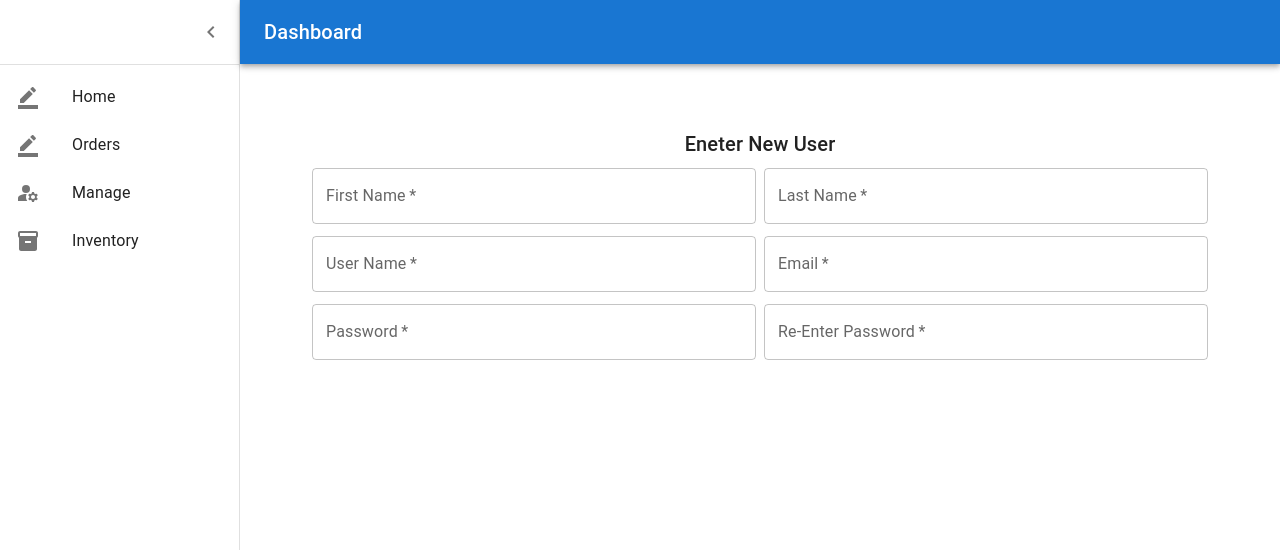
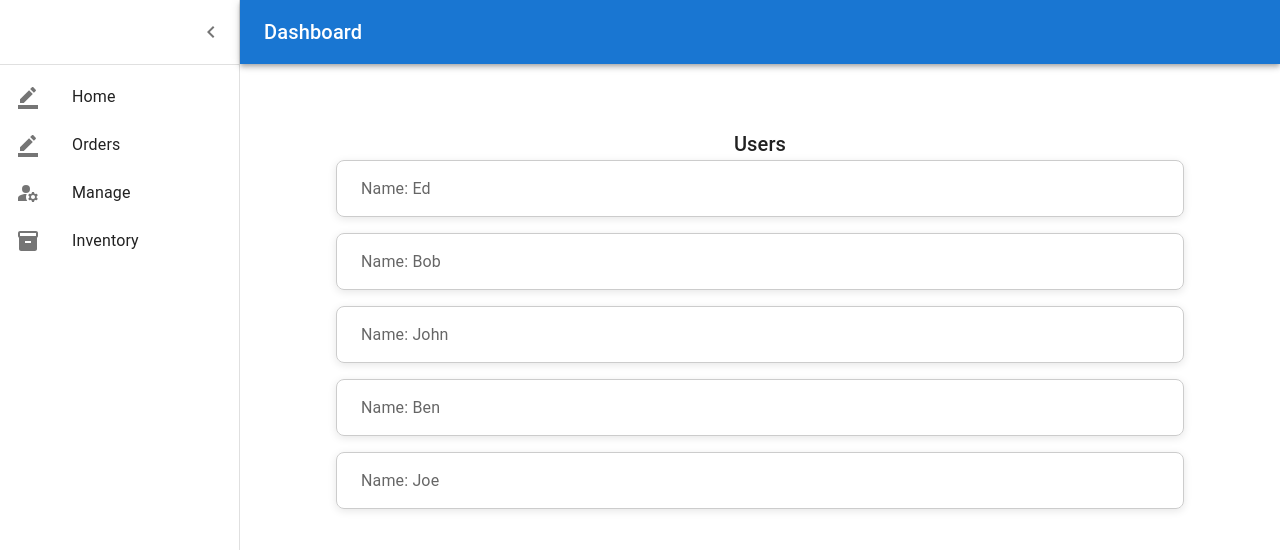
Before and after one commit to erobles214/salesorderapp, a React (Create React App) app: page /manage in a window 1280 px wide. Shown: the top 550 px of the page. Built offline with nearby package versions, Linux system fonts and the light colour scheme; sample sign-in values are in the browser's storage.

Commit message:
Manage Page
Components, pages, and dummy data

```diff
--- /dev/null
+++ b/src/Data/Users.js
@@ -0,0 +1,39 @@
+const users = [
+    {
+        id: 'ndlf93nm-b611-47ef-b7bd-1d8tn9emso2n',
+        firstName: 'Ed',
+        lastName: 'Robles',
+        userName: 'erobles214',
+        email: 'email@gmail.com',
+    },
+    {
+        id: 'oems5d6e-b611-47ef-b7bd-c2c1cb6bd5s89',
+        firstName: 'Bob',
+        lastName: 'Robles',
+        userName: 'brobles214',
+        email: 'email@gmail.com',
+    },
+    {
+        id: 'qd9e5goe-b611-47ef-b7bd-c2c1cb6bk23s',
+        firstName: 'John',
+        lastName: 'Doe',
+        userName: 'jdoe214',
+        email: 'email2@gmail.com',
+    },
+    {
+        id: 'x5db3dur-b611-47ef-b7bd-c2c1cb6b66d6',
+        firstName: 'Ben',
+        lastName: 'Dover',
+        userName: 'bdover214',
+        email: 'email3@gmail.com',
+    },
+    {
+        id: 'ioe5632s-b611-47ef-b7bd-c2c1cb6b6w3d',
+        firstName: 'Joe',
+        lastName: 'Mama',
+        userName: 'jmama214',
+        email: 'email4@gmail.com',
+    },
+  ];
+
+  export default users;
--- a/src/Pages/Manage.js
+++ b/src/Pages/Manage.js
@@ -1,9 +1,21 @@
-import { React } from 'react';
+import { React, useEffect, useState } from 'react';
 import { useForm } from 'react-hook-form';
 import { Container, Box, Typography, Grid, TextField,  } from '@mui/material';
+import UserRecord from '../component/UserRecord';
+import users from "../Data/Users";
 
 function Manage() {
   const { register, handleSubmit } = useForm();
+  const [alert, setAlert] = useState(false);
+  const [success, setSuccess] = useState(false);
+  const [alertContent, setAlertContent] = useState('');
+  const [userData, setUserData] = useState([]);
+
+  useEffect(() => {
+    // Set users directly since they are imported, no fetch needed
+    setUserData(users);
+    console.log(userData);
+  }, []);
 
   const onSubmit = async (data) => {
   };
@@ -11,9 +23,10 @@ function Manage() {
     <Container>
       <Box px={3} py={2}>
       <Typography variant="h6" align="center" margin="dense">
-            Eneter New User
+            Users
           </Typography>
-          <form
+          <UserRecord users={userData} />
+          {/* <form
             action=""
             id="order"
             method="Post"
@@ -102,7 +115,7 @@ function Manage() {
                   />
                 </Grid>
               </Grid>
-          </form>
+          </form> */}
       </Box>
     </Container>
   );
--- /dev/null
+++ b/src/component/UserRecord.js
@@ -0,0 +1,31 @@
+import React from "react";
+import { Container, Box, InputLabel, Typography, Grid, TextField,  } from '@mui/material';
+
+const UserRecord = ({ users }) => {
+    console.log('Users:', users);
+return(
+    <Container>
+        {users.map((user, index) => (
+            <Box key={user.id || index}
+            px={3}
+            py={2}
+            sx={{
+                border: '1px solid #ccc', // Light gray border
+                borderRadius: '8px', // Optional: Rounded corners
+                marginBottom: '16px', // Space between boxes
+                boxShadow: '0 2px 8px rgba(0, 0, 0, 0.1)', // Optional: subtle shadow for depth
+            }}
+            >
+            <Grid container spacing={1}>
+            <Grid item xs={12} sm={6}>
+                <InputLabel>Name: {user.firstName}</InputLabel>
+                </Grid>
+             </Grid>
+            </Box>
+
+        ))}
+        </Container>
+    );
+}
+
+export default UserRecord;
```
